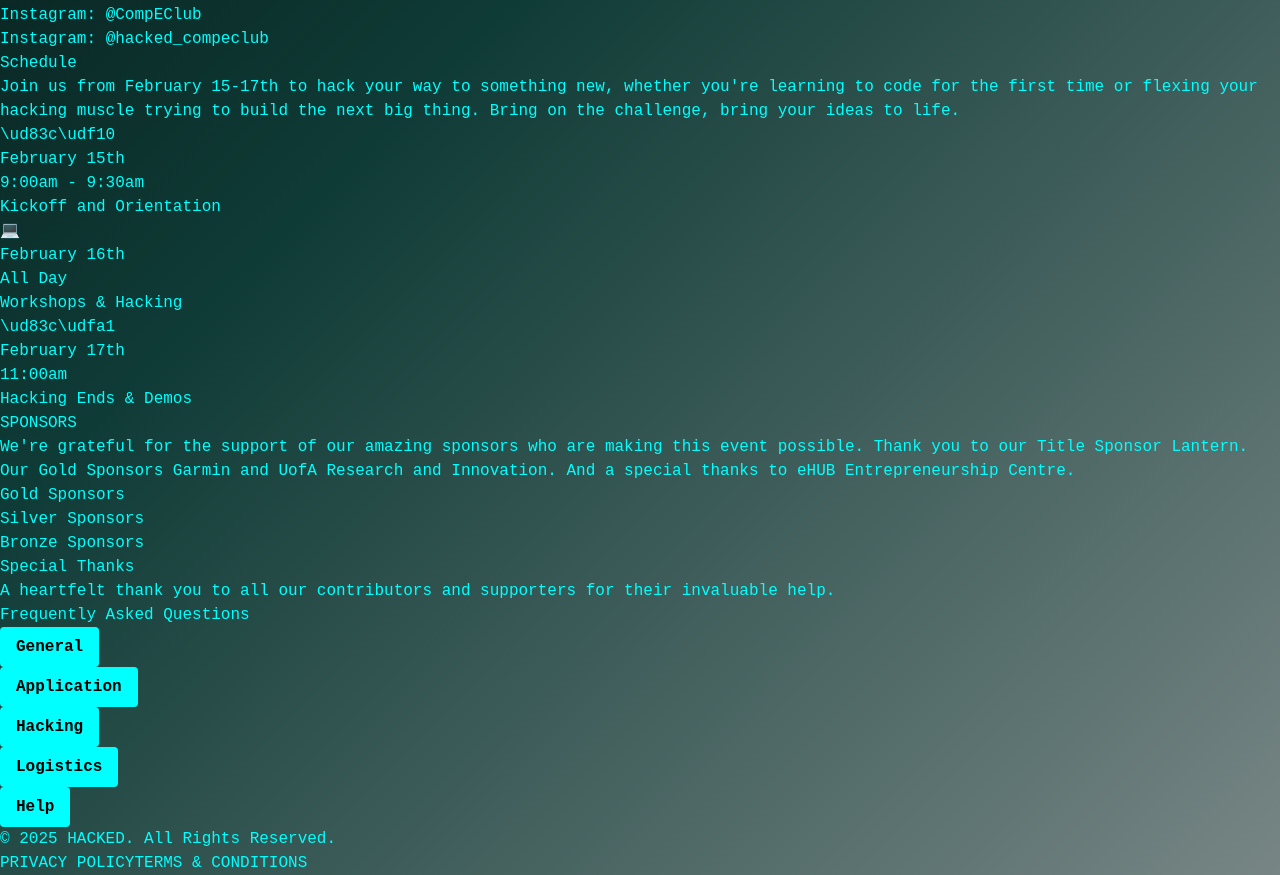
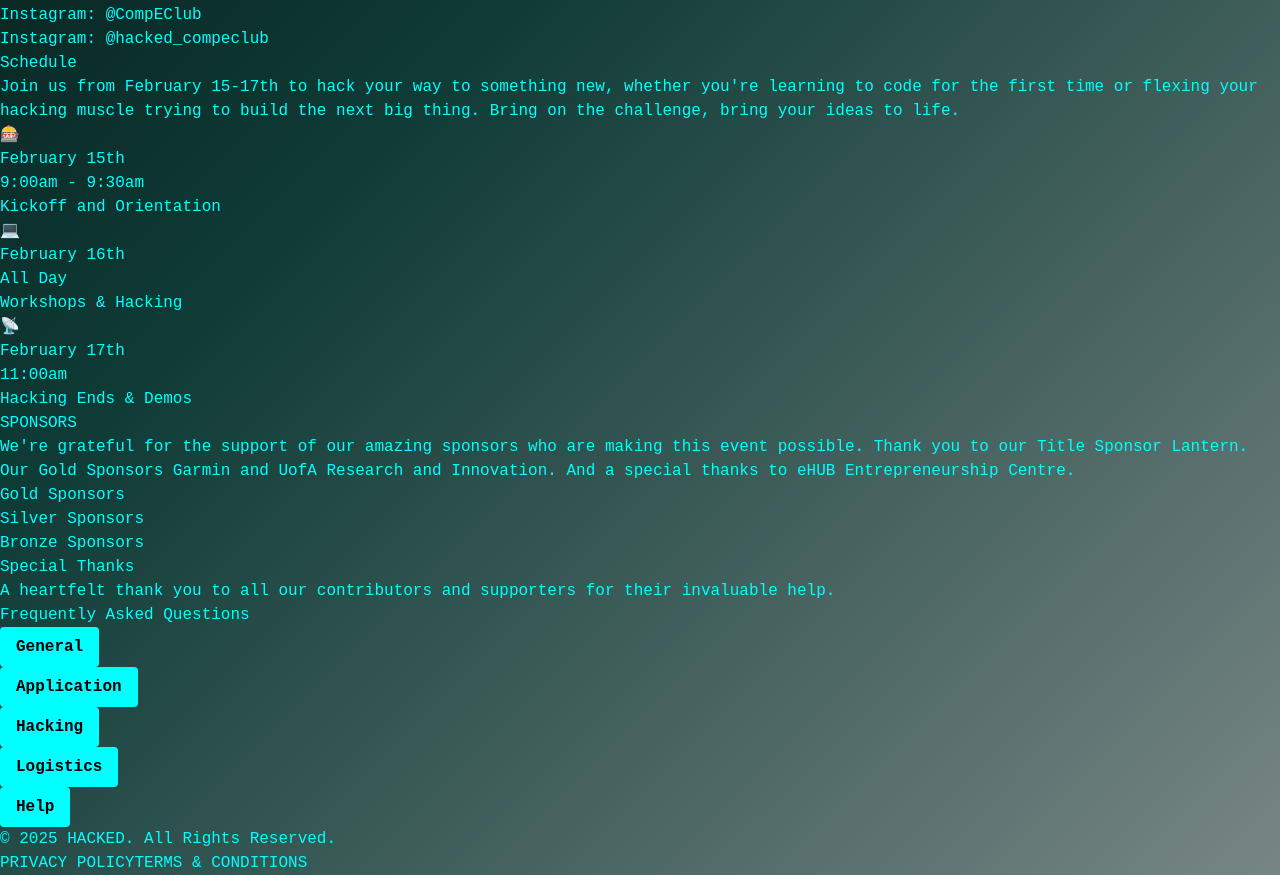
Before and after one commit to UAlbertaCompEClub/HackEDBACKUP, a React (Vite) app: page / in a window 1280 px wide. Shown: the part 1125-2000 px from the top of the page. Built offline with nearby package versions, Linux system fonts and the light colour scheme.

Commit message:
added changes

```diff
--- a/src/componenets/Schedule.jsx
+++ b/src/componenets/Schedule.jsx
@@ -22,7 +22,7 @@ const Schedule = () => {
             day="February 15th"
             time="9:00am - 9:30am"
             title="Kickoff and Orientation"
-            icon="\ud83c\udf10"
+            icon="🎰"
           />
           <ScheduleDay
             day="February 16th"
@@ -34,7 +34,7 @@ const Schedule = () => {
             day="February 17th"
             time="11:00am"
             title="Hacking Ends & Demos"
-            icon="\ud83c\udfa1"
+            icon="📡"
           />
         </div>
       </div>
```
